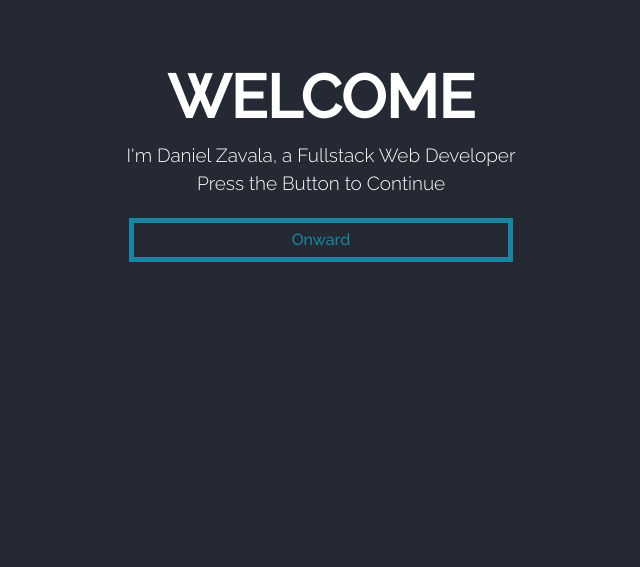
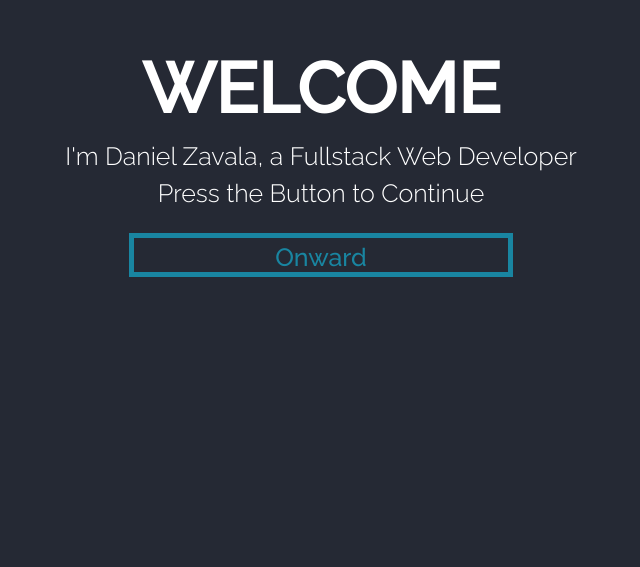
Before and after one commit to DanielOmarZavala/DanielOmarZavala.github.io, a plain HTML site: page index.html in a window 1280 px wide. Shown: the part 233-800 px from the top of the page, without its empty margins (319-959 px from the left). Drawn offline with nearby package versions, Linux system fonts and the light colour scheme.

Commit message:
updated Bootstrap to 5.2.3, refactored Bootstrap Grid Classes on Landing Page Elements

```diff
--- a/index.html
+++ b/index.html
@@ -9,10 +9,16 @@
             integrity="sha256-/xUj+3OJU5yExlq6GSYGSHk7tPXikynS7ogEvDej/m4=" crossorigin="anonymous"></script>
 
     <!-- Bootstrap CDN -->
-    <link href="https://cdn.jsdelivr.net/npm/bootstrap@5.1.3/dist/css/bootstrap.min.css" rel="stylesheet"
-          integrity="sha384-1BmE4kWBq78iYhFldvKuhfTAU6auU8tT94WrHftjDbrCEXSU1oBoqyl2QvZ6jIW3" crossorigin="anonymous">
-    <script src="https://cdn.jsdelivr.net/npm/bootstrap@5.1.3/dist/js/bootstrap.bundle.min.js"
-            integrity="sha384-ka7Sk0Gln4gmtz2MlQnikT1wXgYsOg+OMhuP+IlRH9sENBO0LRn5q+8nbTov4+1p"
+    <!--    <link href="https://cdn.jsdelivr.net/npm/bootstrap@5.1.3/dist/css/bootstrap.min.css" rel="stylesheet"-->
+    <!--          integrity="sha384-1BmE4kWBq78iYhFldvKuhfTAU6auU8tT94WrHftjDbrCEXSU1oBoqyl2QvZ6jIW3" crossorigin="anonymous">-->
+    <!--    <script src="https://cdn.jsdelivr.net/npm/bootstrap@5.1.3/dist/js/bootstrap.bundle.min.js"-->
+    <!--            integrity="sha384-ka7Sk0Gln4gmtz2MlQnikT1wXgYsOg+OMhuP+IlRH9sENBO0LRn5q+8nbTov4+1p"-->
+    <!--            crossorigin="anonymous"></script>-->
+
+    <link href="https://cdn.jsdelivr.net/npm/bootstrap@5.2.3/dist/css/bootstrap.min.css" rel="stylesheet"
+          integrity="sha384-rbsA2VBKQhggwzxH7pPCaAqO46MgnOM80zW1RWuH61DGLwZJEdK2Kadq2F9CUG65" crossorigin="anonymous">
+    <script src="https://cdn.jsdelivr.net/npm/bootstrap@5.2.3/dist/js/bootstrap.bundle.min.js"
+            integrity="sha384-kenU1KFdBIe4zVF0s0G1M5b4hcpxyD9F7jL+jjXkk+Q2h455rYXK/7HAuoJl+0I4"
             crossorigin="anonymous"></script>
 
     <!-- Custom JS -->
@@ -37,19 +43,20 @@
 <main class="container-fluid">
 
     <!-- LANDING PAGE -->
-    <section id="landing-parent" class="row justify-content-center align-items-start align-content-center">
+    <section id="landing-parent" class="row justify-content-center align-items-center align-content-center">
 
-        <h1 id="landing-h1" class="col-12 d-flex justify-content-center align-items-end"><strong>WELCOME</strong></h1>
+        <h1 id="landing-h1" class="col-12"><strong>WELCOME</strong></h1>
 
-        <div id="landing-div-p" class="col-12 row d-flex justify-content-center align-items-start">
-            <p id="landing-p1" class="col-12 d-flex justify-content-center align-items-start">I'm Daniel Zavala, a
-                Fullstack
-                Web Developer</p>
-            <p id="landing-p2" class="col-12 d-flex justify-content-center align-items-start">Press the Button to
-                Continue</p>
+        <div id="landing-div-p" class="row justify-content-center align-items-center">
+            <p id="landing-p1" class="col-12">I'm Daniel Zavala,
+                a Fullstack Web Developer
+            </p>
+            <p id="landing-p2" class="col-12">Press the Button
+                to Continue
+            </p>
         </div>
 
-        <div id="landing-div-button-parent" class="col-12 d-flex justify-content-center align-items-start">
+        <div id="landing-div-button-parent" class="row justify-content-center align-items-start">
             <button id="landing-div-button">Onward</button>
         </div>
 
--- a/style.css
+++ b/style.css
@@ -52,7 +52,8 @@ html, body {
     width: 80%;
     padding: 0;
     margin: 8px;
-    font-size: 60px;
+    font-size: 70px;
+    text-align: center;
 }
 
 #landing-div-p {
@@ -64,14 +65,16 @@ html, body {
     padding: 0;
     margin: 0;
     width: 100%;
-    font-size: 19px;
+    font-size: 25px;
+    text-align: center;
 }
 
 #landing-p2 {
     padding: 0;
     margin: 0;
     width: 100%;
-    font-size: 19px;
+    font-size: 25px;
+    text-align: center;
 }
 
 #landing-div-button-parent {
@@ -84,6 +87,7 @@ html, body {
     margin: 10px;
     width: 30%;
     height: 70%;
+    font-size: 25px;
     color: #1985A1;
     background-color: #252934;
     border: 5px solid #1985A1;
```
